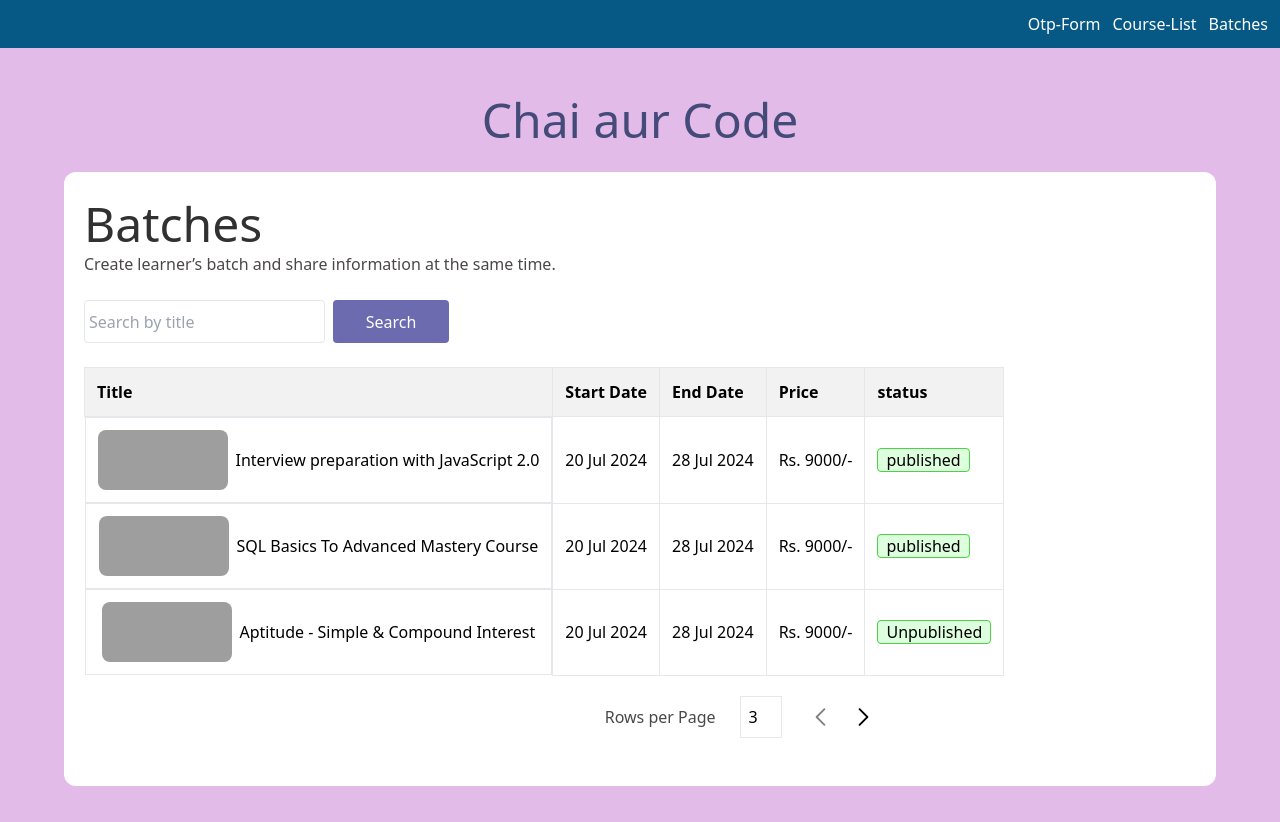
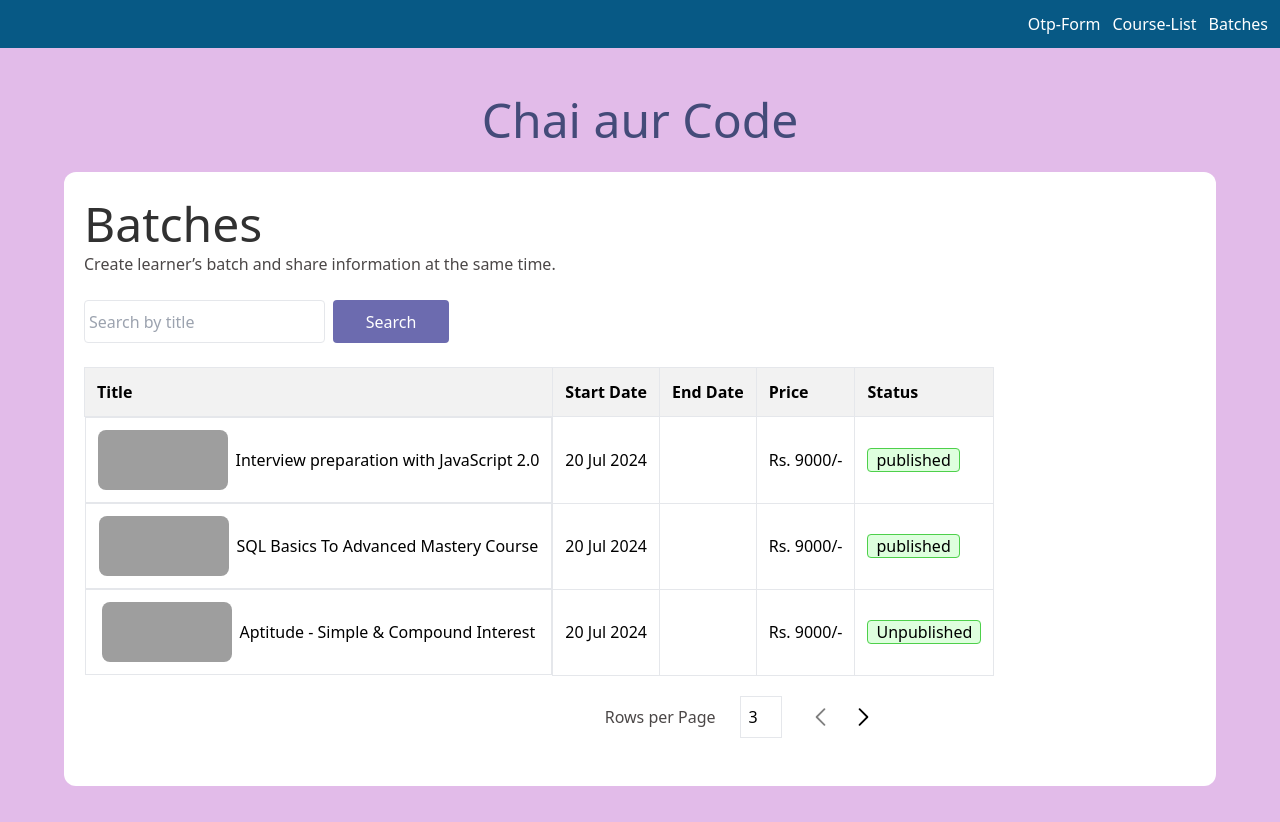
Before and after one commit to SOms3Piol/masterJi, a React (Vite) app: page /batches in a window 1280 px wide. Built offline with nearby package versions, Linux system fonts and the light colour scheme; grey boxes are pictures that could not be loaded.

Commit message:
Update batches.jsx

```diff
--- a/src/pages/batches.jsx
+++ b/src/pages/batches.jsx
@@ -1,38 +1,33 @@
+import { useEffect, useState } from "react";
+import { batches } from "../assets/courses";
+import { GoChevronLeft, GoChevronRight } from "react-icons/go";
 
-import { useEffect, useState } from "react"
-import { batches } from "../assets/courses"
-import { GoChevronLeft , GoChevronRight } from "react-icons/go";
+export default function Batches() {
+    const [data, setData] = useState([]);
+    const [start, setStart] = useState(0);
+    const [end, setEnd] = useState(3);
+    const [isEnded, setIsEnded] = useState(false);
+    const [values, setValue] = useState(3);
+    const [isFound, setIsFound] = useState(true);
 
-
-export default function Batches(){
-    const [data , setData] = useState([]);
-    const [start , setStart] = useState(0);
-    const [end , setEnd ] = useState(3);
-    const [ended , setIsEnded] = useState(false);
-    const [values , setValue] = useState(3);
-    const [isFound , setIsFound] = useState(true);
-
-    useEffect(()=>{
-        setData(batches)
+    useEffect(() => {
+        setData(batches);
         setIsFound(true);
-    },[])
-
-
+    }, []);
 
     const handleNext = () => {
-        // if (ended) return;
-
         const newEnd = end + values;
 
         if (newEnd >= data.length) {
             setIsEnded(true);
             setStart(end);
             setEnd(data.length); // Adjust to show all remaining items
-            setValue(end - start); // Adjust the value to show remaining items
+            setValue(data.length - start); // Adjust the value to show remaining items
         } else {
             setStart(end);
             setEnd(newEnd);
             setValue(values); // Maintain the default number of items per chunk
+            setIsEnded(false); // Reset ended status
         }
     };
 
@@ -47,95 +42,112 @@
 
         setIsEnded(false); // Reset ended status
     };
+
     const handleValueChange = (e) => {
         const newValue = Math.max(Number(e.target.value) || 0, 1); // Ensure the value is a positive integer
         setValue(newValue > data.length ? data.length : newValue);
+
         // Adjust the end index to respect the new number of rows per page
         setEnd((prevEnd) => {
             const newEnd = start + newValue;
             return newEnd > data.length ? data.length : newEnd;
         });
-        console.log(end , newValue)
     };
 
     const handleSearch = (e) => {
-        // Get the search query from the event
         const query = e.target.value;
 
         // Filter the data based on the query
-        const filteredArray = data.filter(item => item.title.toLowerCase().includes(query.toLowerCase()));
+        const filteredArray = batches.filter(item => item.title.toLowerCase().includes(query.toLowerCase()));
 
         // Update state based on whether any items matched the query
         if (filteredArray.length > 0) {
             setData(filteredArray);
             setStart(0);
-            setEnd(filteredArray.length)
-            setValue(prev => prev > filteredArray.length ? filteredArray.length : prev);
+            setEnd(Math.min(filteredArray.length, values)); // Adjust end to not exceed filtered length
+            setValue(Math.min(values, filteredArray.length)); // Adjust value to not exceed filtered length
             setIsFound(true);
         } else {
             setData(batches);
+            setStart(0);
+            setEnd(3); // Reset end to default value
+            setValue(3); // Reset value to default
             setIsFound(false);
         }
-    }
+    };
 
-
-    return(
-        <div className=" py-9  w-full bg-[#E2BBE9] items-center flex flex-col gap-4 justify-center">
+    return (
+        <div className="py-9 w-full bg-[#E2BBE9] items-center flex flex-col gap-4 justify-center">
             <div className="text-5xl text-[#444B79] py-3">
                 <h1>Chai aur Code</h1>
             </div>
-            <div className="w-[90vw] bg-white flex flex-col gap-6 rounded-xl px-5 py-7 ">
+            <div className="w-[90vw] bg-white flex flex-col gap-6 rounded-xl px-5 py-7">
                 <div>
-                    <h1 className="text-5xl text-[#313131] mb-1  max-sm:text-xl">Batches</h1>
-                    <p className="text-[#4B4747] max-sm:text-xs ">Create learner’s batch and share information at the same time.</p>
+                    <h1 className="text-5xl text-[#313131] mb-1 max-sm:text-xl">Batches</h1>
+                    <p className="text-[#4B4747] max-sm:text-xs">Create learner’s batch and share information at the same time.</p>
                 </div>
                 <div className="flex gap-2">
-                    <input type="text" onChange={(e)=>handleSearch(e)} className="border px-1 outline-none h-[43px] rounded" placeholder="Search by title"/>
+                    <input
+                        type="text"
+                        onChange={handleSearch}
+                        className="border px-1 outline-none h-[43px] rounded"
+                        placeholder="Search by title"
+                    />
                     <button className="bg-[#6C6BAF] text-white h-[43px] w-[116px] rounded">Search</button>
                 </div>
                 <div>
-                   {
-                       isFound ? (<>
-                       <table className="table-auto rounded-lg max-sm:text-xs text-left px-3 border-collapse      ">
+                    {isFound ? (
+                        <>
+                            <table className="table-auto rounded-lg max-sm:text-xs text-left px-3 border-collapse">
                                 <thead className="bg-[#F2F2F2] w-full">
+                                    <tr>
                                         <th className="border sm:px-3 sm:py-3">Title</th>
                                         <th className="border sm:px-3 sm:py-3">Start Date</th>
                                         <th className="border sm:px-3 sm:py-3">End Date</th>
                                         <th className="border sm:px-3 sm:py-3">Price</th>
-                            <th className="border sm:px-3 sm:py-3">status</th>
+                                        <th className="border sm:px-3 sm:py-3">Status</th>
+                                    </tr>
                                 </thead>
-
-                           {
-                             data.slice(start , end).map((item)=>(
-                                    <>
-                                    <tbody key={start}>
-                                        <td className="border flex gap-2 items-center sm:px-3 sm:py-3 max-md:flex-col justify-center"><span><img src={item.img} className="w-[130px] rounded-lg h-[60px]" alt="" /></span><span>{item.title}</span></td>
+                                <tbody>
+                                    {data.slice(start, end).map((item, index) => (
+                                        <tr key={index}>
+                                            <td className="border flex gap-2 items-center sm:px-3 sm:py-3 max-md:flex-col justify-center">
+                                                <span><img src={item.img} className="w-[130px] rounded-lg h-[60px]" alt="" /></span>
+                                                <span>{item.title}</span>
+                                            </td>
                                             <td className="border sm:px-3 sm:py-3">{item.startDate}</td>
-                                        <td className="border sm:px-3 sm:py-3">{item.enddate}</td>
+                                            <td className="border sm:px-3 sm:py-3">{item.endDate}</td>
                                             <td className="border sm:px-3 sm:py-3">{item.price}</td>
-                                        <td className="border sm:px-3 sm:py-3"><span className="border px-2 rounded border-[#4ED04B] bg-[#DEFFDE]">{item.status}</span></td>
+                                            <td className="border sm:px-3 sm:py-3">
+                                                <span className="border px-2 rounded border-[#4ED04B] bg-[#DEFFDE]">{item.status}</span>
+                                            </td>
+                                        </tr>
+                                    ))}
                                 </tbody>
-                                    </>
-                                ))
-                           }
                             </table>
-                   <div className="flex justify-end w-[62vw] gap-3 py-5 ">
-                        <span className="flex   text-[#4B4747] items-center">Rows per Page</span>
-                        <div className="flex ml-3 mr-3  border">
+                            <div className="flex justify-end w-[62vw] gap-3 py-5">
+                                <span className="flex text-[#4B4747] items-center">Rows per Page</span>
+                                <div className="flex ml-3 mr-3 border">
                                     <input
                                         value={values}
                                         onChange={handleValueChange}
-                            type="number" className="text-center w-[40px] h-[40px] "/>
+                                        type="number"
+                                        className="text-center w-[40px] h-[40px]"
+                                    />
                                 </div>
-
-                        <button disabled={start == 0 ? true : false} onClick={handlePrev}>{start == 0 ? <GoChevronLeft size={30} color="grey" />:<GoChevronLeft size={30} />}</button>
-                        <button disabled={end == data.length ? true : false} onClick={handleNext}>{end == data.length ? <GoChevronRight size={30} color="grey" />:<GoChevronRight size={30} />}</button>
+                                <button disabled={start === 0} onClick={handlePrev}>
+                                    <GoChevronLeft size={30} color={start === 0 ? "grey" : "black"} />
+                                </button>
+                                <button disabled={end === data.length} onClick={handleNext}>
+                                    <GoChevronRight size={30} color={end === data.length ? "grey" : "black"} />
+                                </button>
                             </div>
-                       </>) :
-                       <p>Record not found!, <button onClick={()=>setData(batches)}>Reset State</button></p>
-                   }
+                        </>
+                    ) : (
+                        <p>Record not found! <button onClick={() => setData(batches)}>Reset State</button></p>
+                    )}
                 </div>
             </div>
         </div>
-    )
+    );
 }
```
Lines whose indentation alone changed are shown as unchanged.
